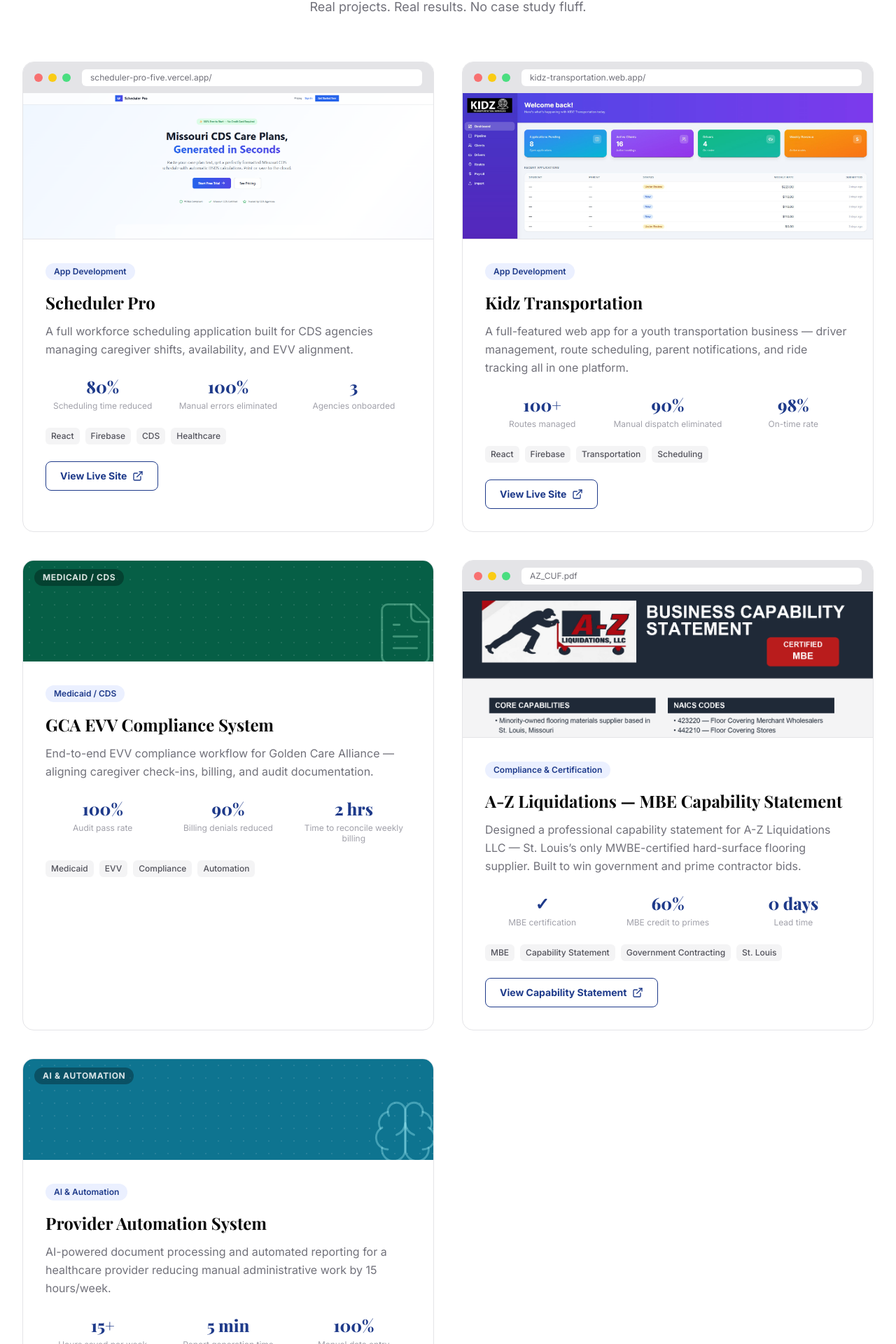
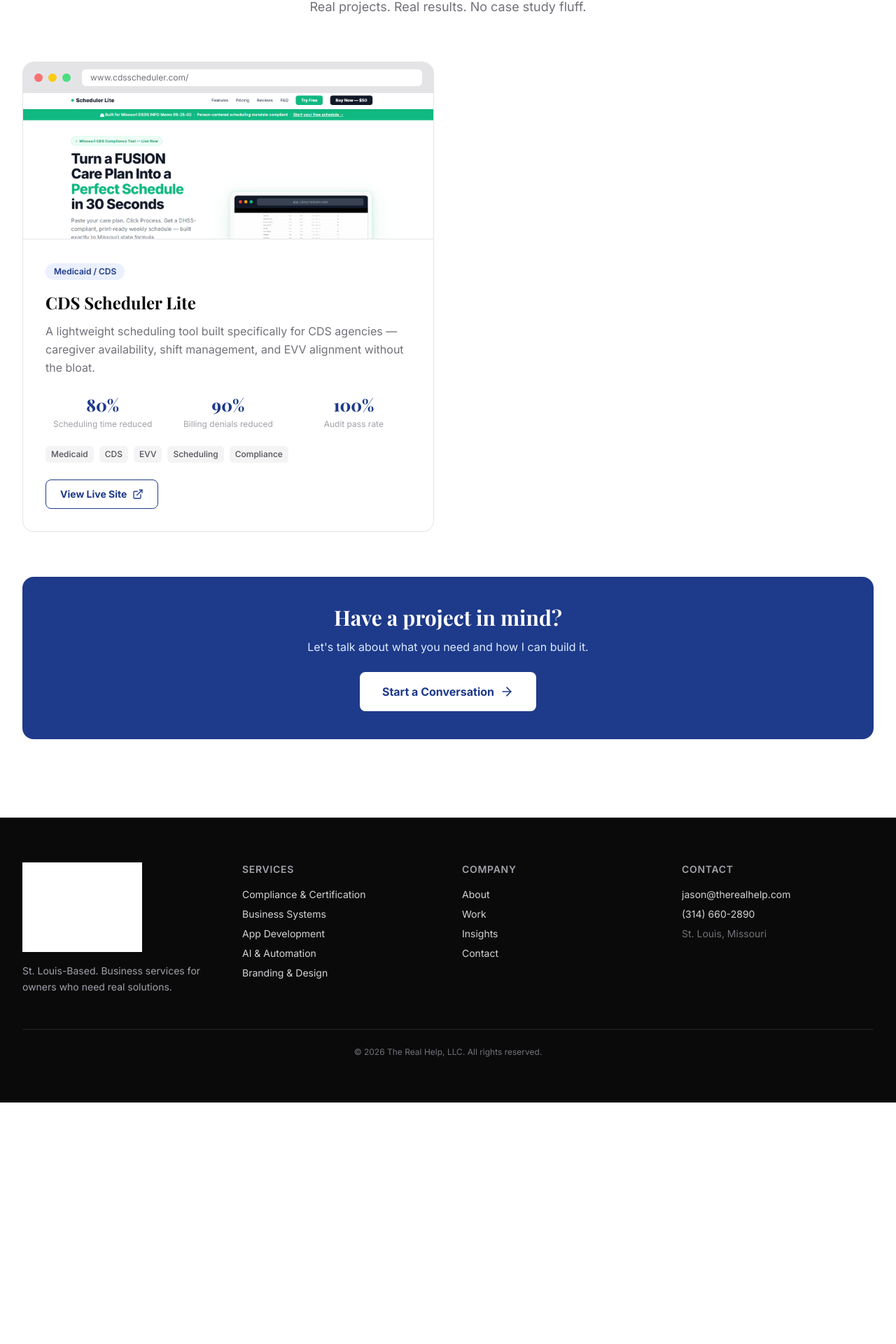
Before and after one commit to E7104z/the-real-help, a React (Vite) app: page /work in a window 1280 px wide. Shown: the part 309-2229 px from the top of the page at 70% size. After the commit the page ends 1884 px from the top, so only its background shows below. Built offline with nearby package versions, Linux system fonts and the light colour scheme; no server answers; grey boxes are pictures that could not be loaded.

Commit message:
Work page: single Medicaid/CDS card with scheduler-lite screenshot

```diff
--- a/src/pages/WorkPage.tsx
+++ b/src/pages/WorkPage.tsx
@@ -5,70 +5,18 @@ import { CardVisual } from '@/components/illustrations/CardVisual';
 
 const CASE_STUDIES = [
   {
-    title: 'Scheduler Pro',
-    category: 'App Development',
-    description: 'A full workforce scheduling application built for CDS agencies managing caregiver shifts, availability, and EVV alignment.',
+    title: 'CDS Scheduler Lite',
+    category: 'Medicaid / CDS',
+    description: 'A lightweight scheduling tool built specifically for CDS agencies — caregiver availability, shift management, and EVV alignment without the bloat.',
     metrics: [
       { label: 'Scheduling time reduced', value: '80%' },
-      { label: 'Manual errors eliminated', value: '100%' },
-      { label: 'Agencies onboarded', value: '3' },
+      { label: 'Billing denials reduced', value: '90%' },
+      { label: 'Audit pass rate', value: '100%' },
     ],
-    tags: ['React', 'Firebase', 'CDS', 'Healthcare'],
-    screenshot: '/images/work/scheduler-pro.png',
-    liveUrl: 'https://scheduler-pro-five.vercel.app/',
-  },
-  {
-    title: 'Kidz Transportation',
-    category: 'App Development',
-    description: 'A full-featured web app for a youth transportation business — driver management, route scheduling, parent notifications, and ride tracking all in one platform.',
-    metrics: [
-      { label: 'Routes managed', value: '100+' },
-      { label: 'Manual dispatch eliminated', value: '90%' },
-      { label: 'On-time rate', value: '98%' },
-    ],
-    tags: ['React', 'Firebase', 'Transportation', 'Scheduling'],
-    screenshot: '/images/work/kidz.png',
-    liveUrl: 'https://kidz-transportation.web.app/',
-  },
-  {
-    title: 'GCA EVV Compliance System',
-    category: 'Medicaid / CDS',
-    description: 'End-to-end EVV compliance workflow for Golden Care Alliance — aligning caregiver check-ins, billing, and audit documentation.',
-    metrics: [
-      { label: 'Audit pass rate', value: '100%' },
-      { label: 'Billing denials reduced', value: '90%' },
-      { label: 'Time to reconcile weekly billing', value: '2 hrs' },
-    ],
-    tags: ['Medicaid', 'EVV', 'Compliance', 'Automation'],
-    screenshot: null,
-    liveUrl: null,
-  },
-  {
-    title: 'A-Z Liquidations — MBE Capability Statement',
-    category: 'Compliance & Certification',
-    description: 'Designed a professional capability statement for A-Z Liquidations LLC — St. Louis\u2019s only MWBE-certified hard-surface flooring supplier. Built to win government and prime contractor bids.',
-    metrics: [
-      { label: 'MBE certification', value: '✓' },
-      { label: 'MBE credit to primes', value: '60%' },
-      { label: 'Lead time', value: '0 days' },
-    ],
-    tags: ['MBE', 'Capability Statement', 'Government Contracting', 'St. Louis'],
-    screenshot: '/images/work/AZ.png',
-    liveUrl: null,
-    pdfUrl: '/docs/AZ_CUF.pdf',
-  },
-  {
-    title: 'Provider Automation System',
-    category: 'AI & Automation',
-    description: 'AI-powered document processing and automated reporting for a healthcare provider reducing manual administrative work by 15 hours/week.',
-    metrics: [
-      { label: 'Hours saved per week', value: '15+' },
-      { label: 'Report generation time', value: '5 min' },
-      { label: 'Manual data entry eliminated', value: '100%' },
-    ],
-    tags: ['AI', 'Automation', 'Healthcare', 'Google Workspace'],
-    screenshot: null,
-    liveUrl: null,
+    tags: ['Medicaid', 'CDS', 'EVV', 'Scheduling', 'Compliance'],
+    screenshot: '/images/work/scheduler-lite.png',
+    liveUrl: 'https://www.cdsscheduler.com/',
+    pdfUrl: null,
   },
 ];
 
```
Also changed, not shown: public/images/work/scheduler-lite.png (added).
